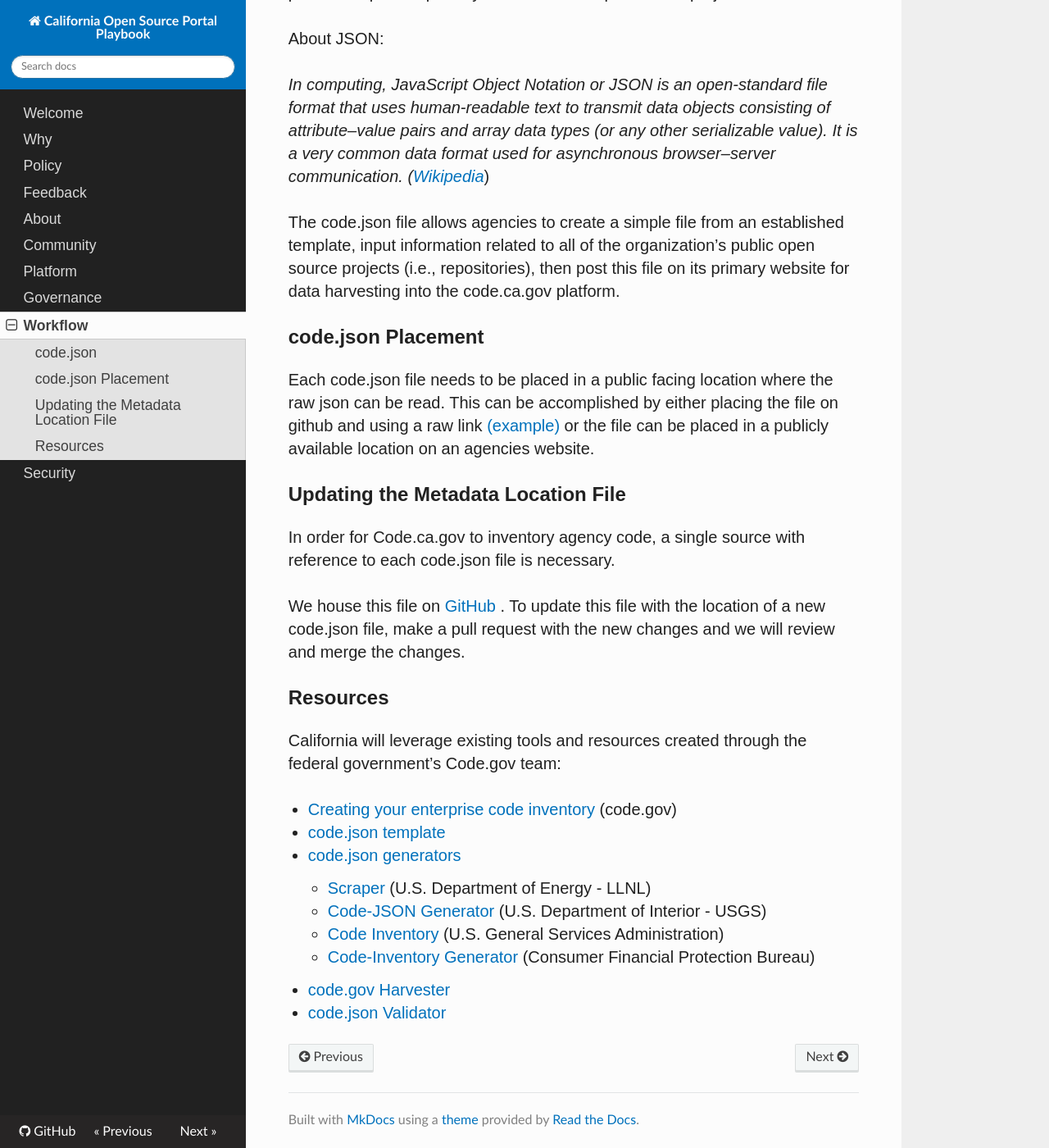
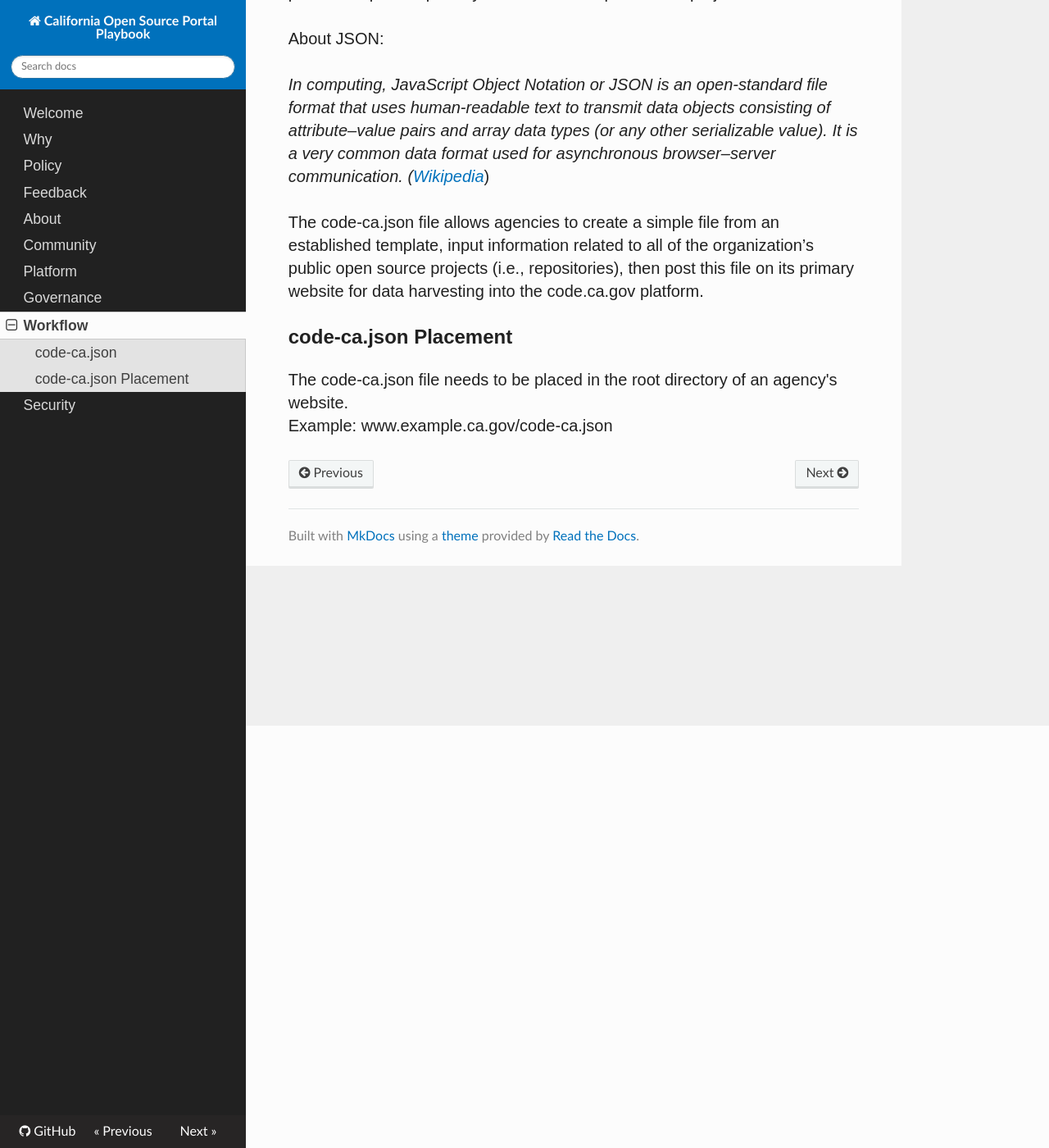
Before and after one commit to codecasupport/playbook, an MkDocs documentation site: the page built from docs/workflow.md, in a window 1280 px wide and 1400 px high, scrolled down 515 px. Shown: the whole window at 82% size. Built offline with MkDocs 1.6.1, drawn with Linux system fonts in a browser that asks for light colours; nearby versions of some CDN libraries; old or Windows-style settings are respelled for this version of MkDocs; some of the changed text lies outside the part shown.

```diff
--- a/docs/community.md
+++ b/docs/community.md
@@ -80,7 +80,7 @@ Each agency/entity should have a designated code coordinator that:
 
 * Serves as administrator of the agency’s code sharing platform organization account
 
-* Manages the publishing/maintenance of the agency's code.json file
+* Manages the publishing/maintenance of the agency's code-ca.json file
 
 ## Resources
 
--- a/docs/platform.md
+++ b/docs/platform.md
@@ -33,7 +33,7 @@ Key code.ca.gov planned features:
 
     * How (internal/external) developers can get involved
 
-    * How agencies can set up their code.json file
+    * How agencies can set up their code-ca.json file
 
 * Help wanted: The ‘Help Wanted’ functionality flags key project issues the state is seeking collaboration on.
 
--- a/docs/workflow.md
+++ b/docs/workflow.md
@@ -2,11 +2,11 @@
 
 **IN PROGRESS: This section is in the early planning stages and is subject to change. Stay tuned for details.**
 
-Updated 01-17-19
+Updated 02-22-21
 
-Publishing California state government open source projects to code.ca.gov adopts the code.json data management protocol, the same employed by the U.S. Government’s [code.gov](https://code.gov) and NASA’s [code.nasa.gov](https://code.nasa.gov).
+Publishing California state government open source projects to code.ca.gov adopts the code-ca.json data management protocol, the same employed by the U.S. Government’s [code.gov](https://code.gov) and NASA’s [code.nasa.gov](https://code.nasa.gov).
 
-## code.json
+## code-ca.json
 
 As code.gov and code.nasa.gov do, code.ca.gov will leverage the JSON protocol to publish publicly-available state open source projects.
 
@@ -14,34 +14,8 @@ About JSON:
 
 *In computing, JavaScript Object Notation or JSON is an open-standard file format that uses human-readable text to transmit data objects consisting of attribute–value pairs and array data types (or any other serializable value). It is a very common data format used for asynchronous browser–server communication. ([Wikipedia](https://en.wikipedia.org/wiki/JSON)*)
 
-The code.json file allows agencies to create a simple file from an established template, input information related to all of the organization’s public open source projects (i.e., repositories), then post this file on its primary website for data harvesting into the code.ca.gov platform.
+The code-ca.json file allows agencies to create a simple file from an established template, input information related to all of the organization’s public open source projects (i.e., repositories), then post this file on its primary website for data harvesting into the code.ca.gov platform.
 
-## code.json Placement
-Each code.json file needs to be placed in a public facing location where the raw json can be read. This can be accomplished by either placing the file on github and using a raw link [(example)](https://raw.githubusercontent.com/ODI-BPA/code.ca.gov/master/code.json) or the file can be placed in a publicly available location on an agencies website.
-
-## Updating the Metadata Location File
-In order for Code.ca.gov to inventory agency code, a single source with reference to each code.json file is necessary.
-
-We house this file on [GitHub](https://github.com/ODI-BPA/code.ca.gov/blob/master/remote_metadata.json) . To update this file with the location of a new code.json file, make a pull request with the new changes and we will review and merge the changes.
-
-## Resources
-
-California will leverage existing tools and resources created through the federal government’s Code.gov team:
-
-* [Creating your enterprise code inventory](https://code.gov/#!/policy-guide/docs/compliance/inventory-code) (code.gov)
-
-* [code.json template](https://github.com/GSA/code-gov-web/blob/master/src/assets/sample_code_200.json)
-
-* [code.json generators](https://github.com/GSA/code-gov/blob/master/CODE_JSON_GENERATORS.md)
-
-    * [Scraper](https://github.com/LLNL/scraper) (U.S. Department of Energy - LLNL)
-
-    * [Code-JSON Generator](https://github.com/usgs/code-json-generator) (U.S. Department of Interior - USGS)
-
-    * [Code Inventory](https://github.com/GSA/codeinventory-github) (U.S. General Services Administration)
-
-    * [Code-Inventory Generator](https://github.com/cfpb/code-inventory-generator) (Consumer Financial Protection Bureau)
-
-* [code.gov Harvester](https://github.com/GSA/code-gov-harvester)
-
-* [code.json Validator](https://code.gov/#!/policy-guide/docs/compliance/inventory-code/tools/validate-schema)
+## code-ca.json Placement
+The code-ca.json file needs to be placed in the root directory of an agency's website.
+Example: www.example.ca.gov/code-ca.json
```
Also changed, not shown: docs/onboarding.md (added, +27 -0 lines), docs/img/writeAccess.png (added).
